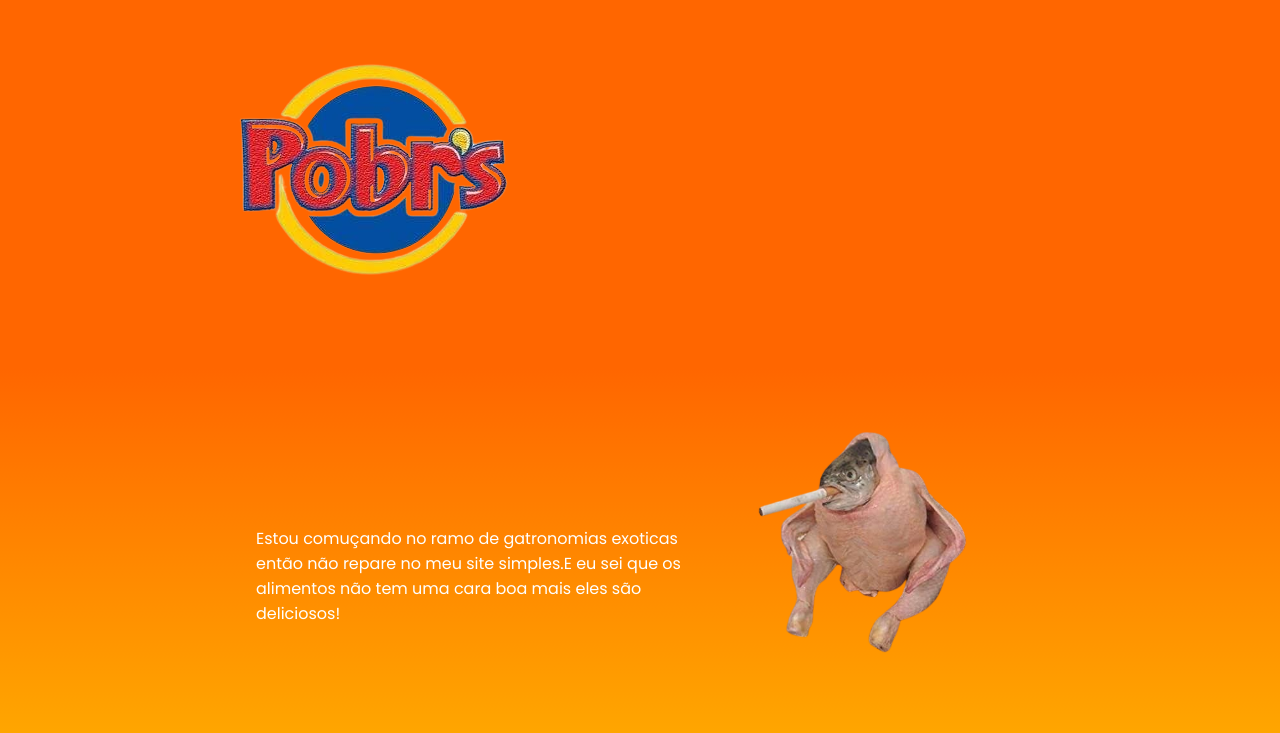
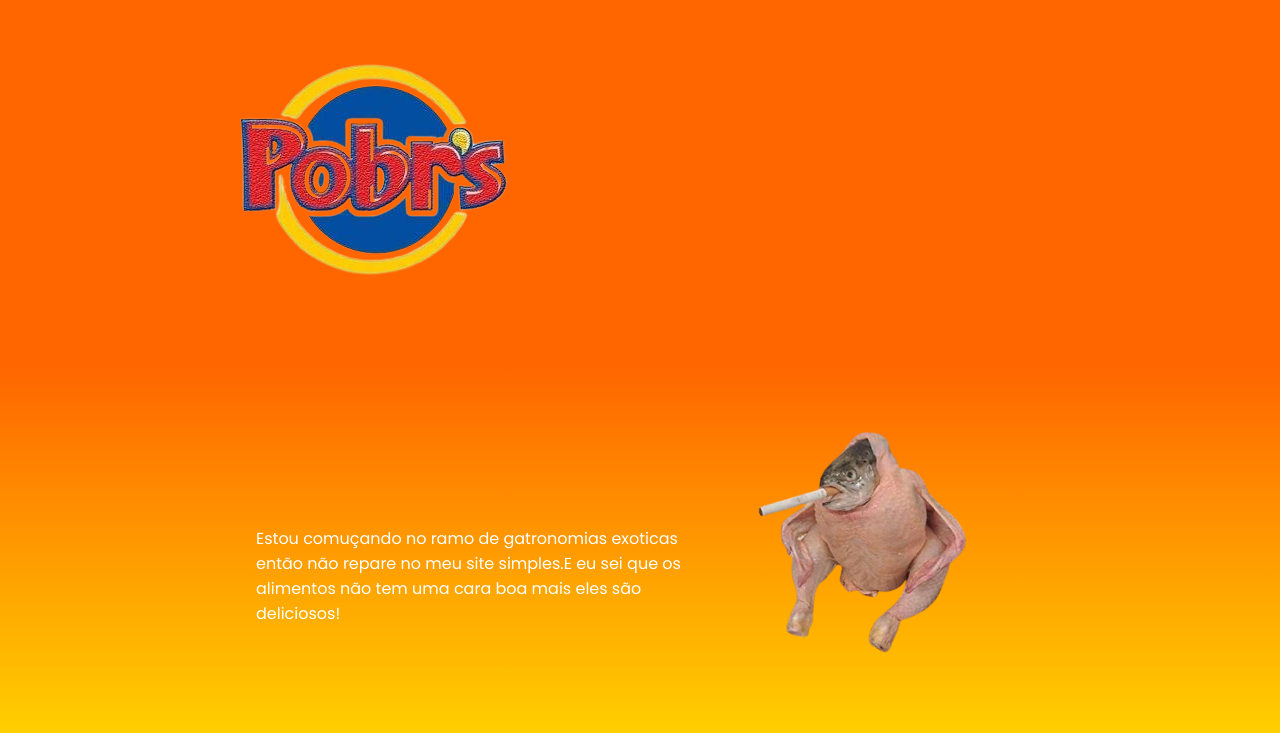
Before and after one commit to gfr3y4efijd4/Pasta-de-Trabalhos-da-Escola, a plain HTML site: page index.html in a window 1280 px wide. Shown: the top 733 px of the page. Drawn offline with Linux system fonts and the light colour scheme.

Commit message:
rtr thw4h

```diff
--- a/style.css
+++ b/style.css
@@ -30,7 +30,7 @@ body{ /*fonte utilizada em todo texto da página*/
     width: 25%;
 }
 .escola{ /*classe escola no HTML*/
-    background-image: linear-gradient(#ff6600, #ffa600); /*imagem de fundo*/
+    background-image: linear-gradient(#ff6600, #ffd000); /*imagem de fundo*/
     color: white;
     display: flex;
     justify-content: center;
```
